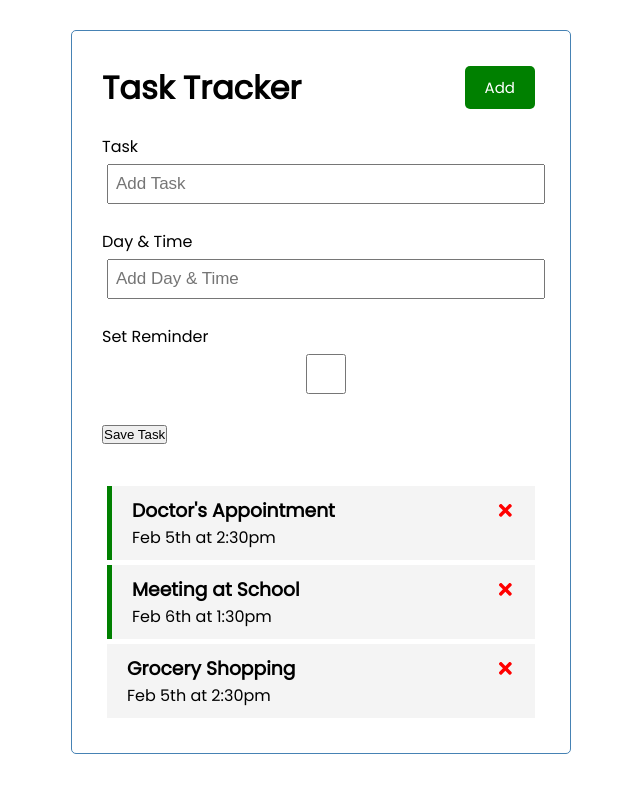
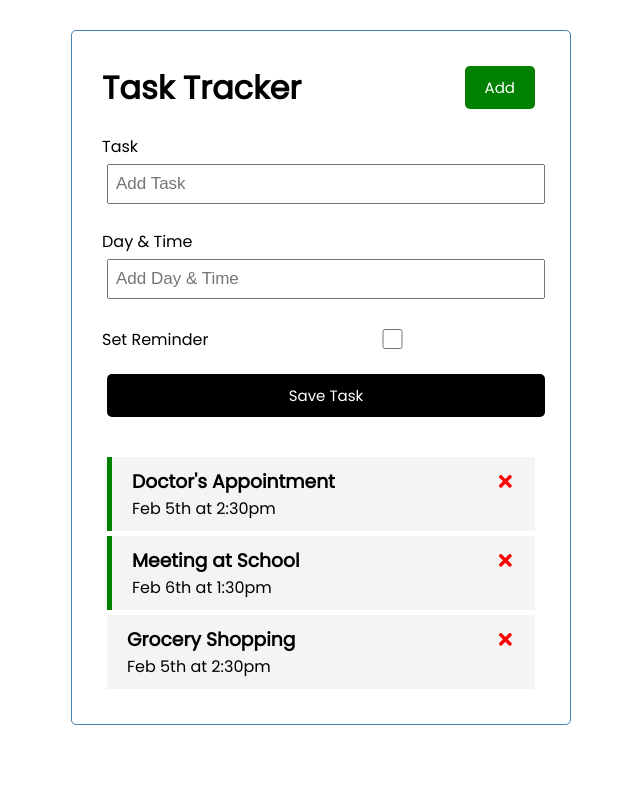
Before and after one commit to NYaCodes/react-task-tracker, a React (Create React App) app: page / in a window 1280 px wide. Shown: the top 792 px of the page, without its empty margins (319-959 px from the left). Built offline with nearby package versions, Linux system fonts and the light colour scheme; the HTML template or start-up script is replaced by a standard one.

Commit message:
Updated AddTask.js added styling to save task btn

```diff
--- a/src/componets/AddTask.js
+++ b/src/componets/AddTask.js
@@ -9,11 +9,11 @@
     <label>Day & Time</label>
     <input type="text" placeholder="Add Day & Time" />
 </div>
-<div className="form-control" >
+<div className="form-control form-control-check" >
     <label> Set Reminder</label>
     <input type="checkbox"  />
 </div>
-<input type="submit" value="Save Task" />
+<input type="submit" value="Save Task" className="btn btn-block" />
         </form>
     )
 }
```
